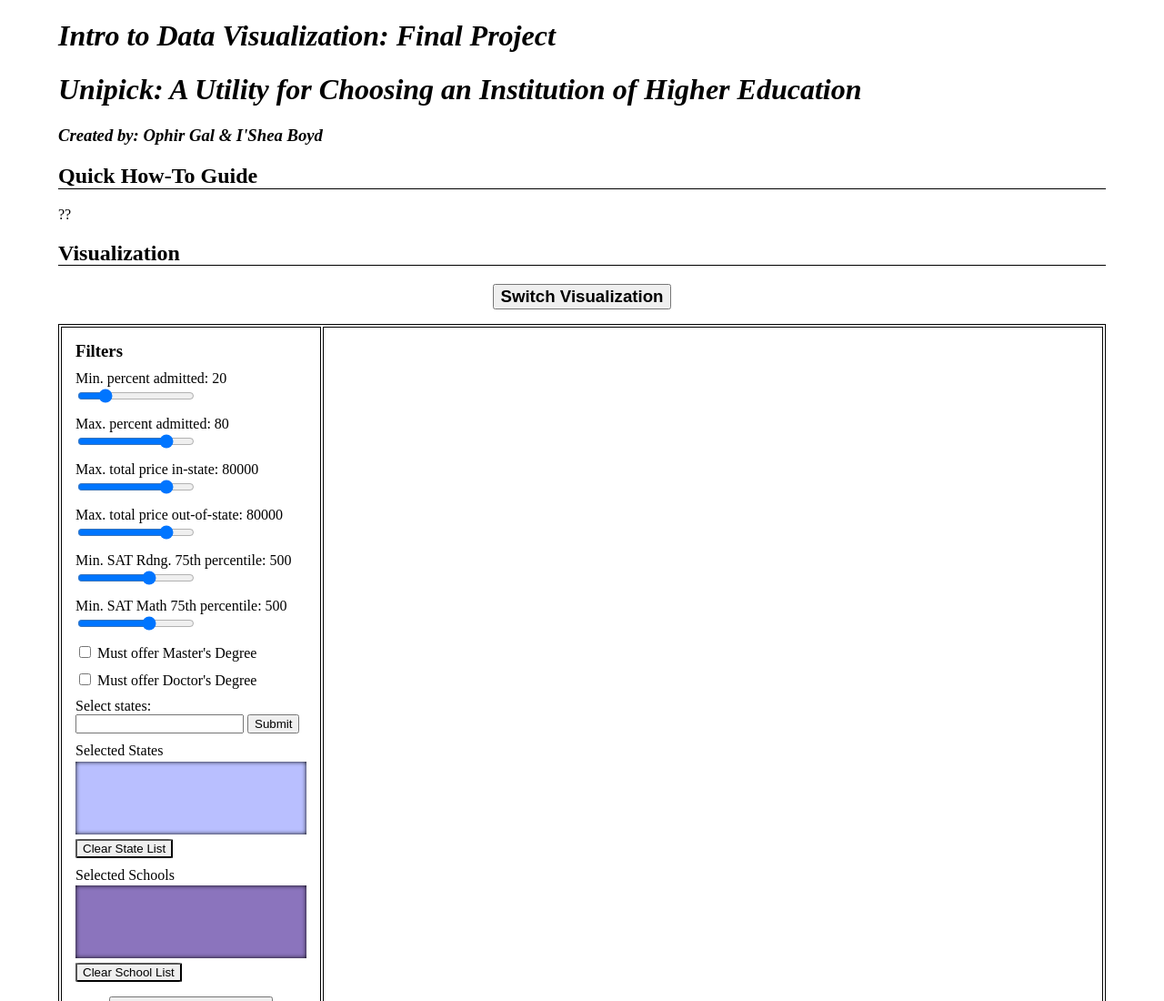
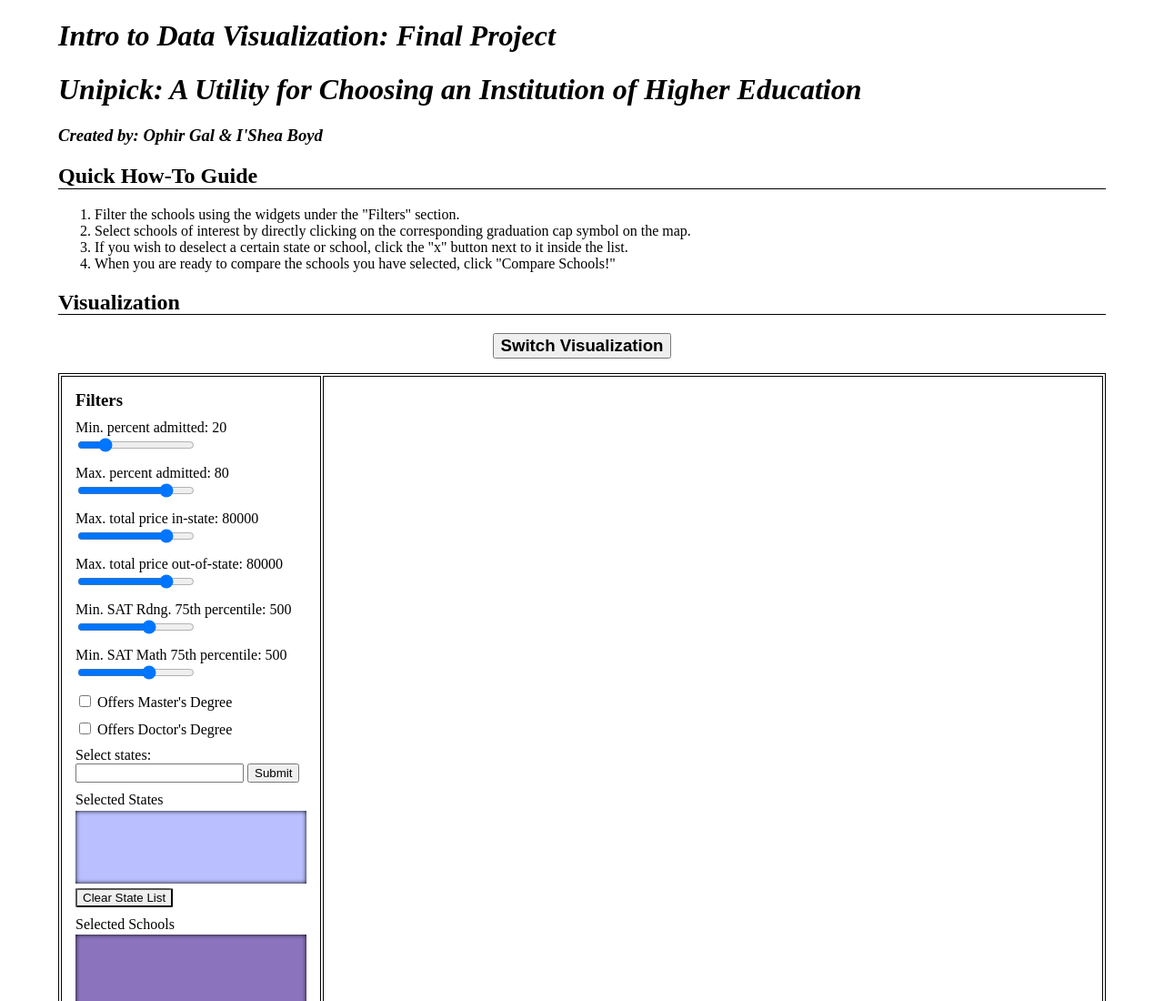
Before and after one commit to ophirgal/unipick, a plain HTML site: page main_page.html in a window 1280 px wide. Shown: the top 1100 px of the page at 91% size. Drawn offline with nearby package versions, Linux system fonts and the light colour scheme; no server answers.

Commit message:
added quick how to

```diff
--- a/main_page.html
+++ b/main_page.html
@@ -13,7 +13,15 @@
   <div class="p">
     <p>
       <h2 class="u_title">Quick How-To Guide</h2>
-      ??
+      <ol>
+        <li>Filter the schools using the widgets under the "Filters" section.</li>
+        <li>Select schools of interest by directly clicking on the
+        corresponding graduation cap symbol on the map.</li>
+        <li>If you wish to deselect a certain state or school, click the
+        "x" button next to it inside the list.</li>
+        <li>When you are ready to compare the schools you have selected, click
+           "Compare Schools!"</li>
+      </ol>
     </p>
   </div>
   <h2 class="u_title">Visualization</h2>
--- a/map.html
+++ b/map.html
@@ -79,11 +79,11 @@
           </div>
           <div class="filter">
             <input type="checkbox" id="masterDegree" name="masterDegree">
-            <label for="masterDegree">Must offer Master's Degree</label><br>
+            <label for="masterDegree">Offers Master's Degree</label><br>
           </div>
           <div class="filter">
             <input type="checkbox" id="doctorDegree" name="doctorDegree">
-            <label for="doctorDegree">Must offer Doctor's Degree</label><br>
+            <label for="doctorDegree">Offers Doctor's Degree</label><br>
           </div>
           <div class="filter">
             <span for="states" display="inline">Select states:</span>
--- a/static/css/main_page.css
+++ b/static/css/main_page.css
@@ -96,7 +96,7 @@ body {
     text-align: center;
 }
 .p {
-    max-width: 600px;
+    max-width: 800px;
 }
 .u_title::before {
     content:"";
--- a/static/js/map.js
+++ b/static/js/map.js
@@ -304,7 +304,7 @@ function renderMapViz(schoolData, geoData, filters) {
               .attr("class", "legend")
             .attr("width", 140)
             .attr("height", 200)
-            .attr("transform", "translate(200,100)")
+            .attr("transform", "translate(200,150)")
             .selectAll("g")
             .data(color.domain().slice().reverse())
             .enter()
```
